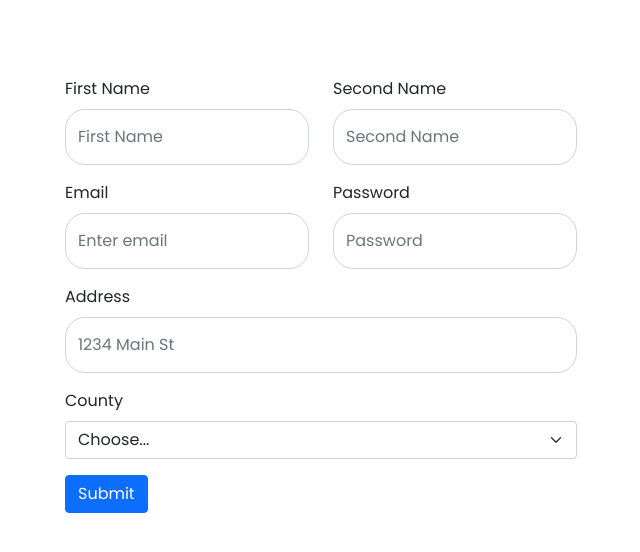
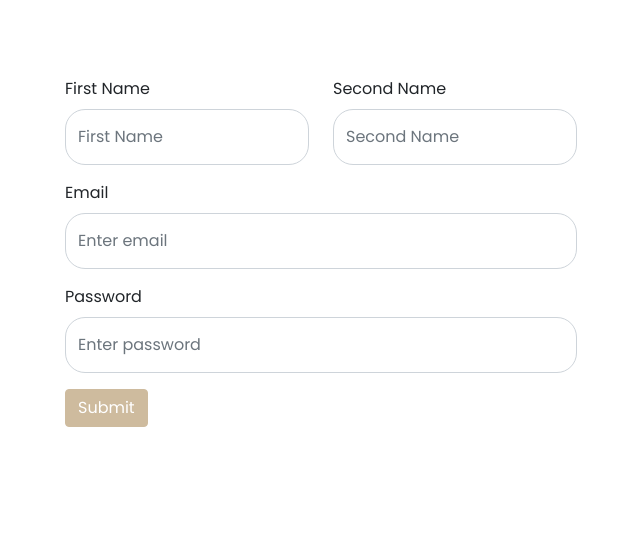
Before and after one commit to UhuruV/delivery-app, a React (Create React App) app in the folder Documents/delivery-app/: page /sign-up in a window 1280 px wide. Shown: the top 552 px of the page, without its empty margins (319-959 px from the left). Built offline with nearby package versions, Linux system fonts and the light colour scheme.

Commit message:
changes on navbar,login and register component

```diff
--- a/Documents/delivery-app/src/App.css
+++ b/Documents/delivery-app/src/App.css
@@ -173,6 +173,11 @@ h1{
   margin: 6% auto;
 }
 
+.btn-primary{
+  background-color: #cebb9e !important;
+  border-color: #cebb9e !important;
+}
+
 
 
 .App-link {
--- a/Documents/delivery-app/src/components/login/Login.js
+++ b/Documents/delivery-app/src/components/login/Login.js
@@ -25,7 +25,7 @@ const Login = () => {
           <Form.Control type="password" placeholder="Password" />
         </Form.Group>
 
-        <Button variant="primary" type="submit">
+        <Button variant="primary" type="submit" id="button">
           Submit
         </Button>
 
--- a/Documents/delivery-app/src/components/nav/Navbar.js
+++ b/Documents/delivery-app/src/components/nav/Navbar.js
@@ -1,6 +1,6 @@
 import React from "react";
 import { Link } from 'react-router-dom';
-import { Navbar, Nav, Container, Button, Row, Col,NavLink } from "react-bootstrap";
+import { Navbar, Nav, Container, Button,NavLink } from "react-bootstrap";
 
 const NavbarComponent = () => {
   return (
--- a/Documents/delivery-app/src/components/register/Register.js
+++ b/Documents/delivery-app/src/components/register/Register.js
@@ -1,20 +1,18 @@
 import React from "react";
-import { Form,Row,Col,Button } from "react-bootstrap";
+import { Form, Row, Col, Button } from "react-bootstrap";
 import { useHistory } from "react-router";
 
 const Register = () => {
   const history = useHistory();
 
-  const RedirectAfterRegister =()=>{
-    history.push('/login');
-  }
-
+  const RedirectAfterRegister = () => {
+    history.push("/login");
+  };
 
   return (
     <div className="sign-up-form">
-      <Form onSubmit={ RedirectAfterRegister }>
-
-      <Row className="mb-3">
+      <Form onSubmit={RedirectAfterRegister}>
+        <Row className="mb-3">
           <Form.Group as={Col} controlId="formGridEmail">
             <Form.Label>First Name</Form.Label>
             <Form.Control type="text" placeholder="First Name" />
@@ -31,36 +29,12 @@ const Register = () => {
             <Form.Label>Email</Form.Label>
             <Form.Control type="email" placeholder="Enter email" />
           </Form.Group>
-
-          <Form.Group as={Col} controlId="formGridPassword">
-            <Form.Label>Password</Form.Label>
-            <Form.Control type="password" placeholder="Password" />
-          </Form.Group>
         </Row>
 
-        <Form.Group className="mb-3" controlId="formGridAddress1">
-          <Form.Label>Address</Form.Label>
-          <Form.Control placeholder="1234 Main St" />
-        </Form.Group>
-
-
         <Row className="mb-3">
-          {/* <Form.Group as={Col} controlId="formGridCity">
-            <Form.Label>City</Form.Label>
-            <Form.Control />
-          </Form.Group> */}
-
-          <Form.Group as={Col} controlId="formGridState">
-            <Form.Label>County</Form.Label>
-            <Form.Select defaultValue="Choose...">
-              <option>Choose...</option>
-              <option>Nairobi</option>
-              <option>Mombasa</option>
-              <option>Nakuru</option>
-              <option>Kiambu</option>
-              <option>Machakos</option>
-              <option>Nyeri</option>
-            </Form.Select>
+          <Form.Group as={Col} controlId="formGridEmail">
+            <Form.Label>Password</Form.Label>
+            <Form.Control type="password" placeholder="Enter password" />
           </Form.Group>
         </Row>
 
```
